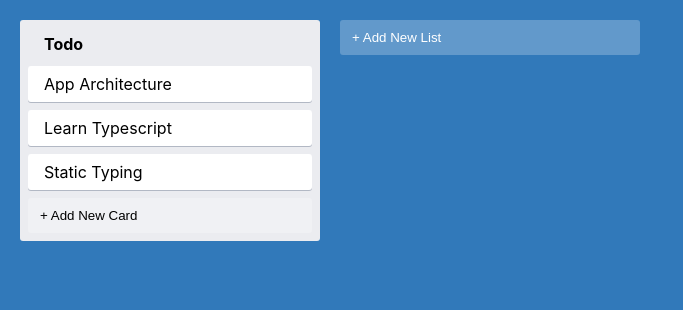
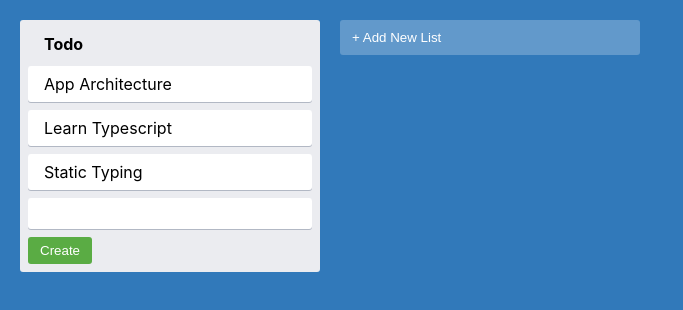
Before and after one commit to ErikOstlund/trello-clone, a React (Create React App) app: page / in a window 1280 px wide. Both pictures are taken after a click on the button "+ Add New Card". Shown: the top 310 px of the page, without its empty margins (0-683 px from the left). Built offline with nearby package versions, Linux system fonts and the light colour scheme.

Commit message:
NewItemForm Component

```diff
--- a/src/components/AddNewItem.tsx
+++ b/src/components/AddNewItem.tsx
@@ -1,5 +1,6 @@
 import { useState } from 'react';
 import { AddItemButton } from '../styles';
+import { NewItemForm } from './NewItemForm';
 
 type AddNewItemProps = {
 	onAdd(text: string): void;
@@ -15,7 +16,14 @@
 	const [showForm, setShowForm] = useState(false);
 
 	if (showForm) {
-		// show item create form here
+		return (
+			<NewItemForm
+				onAdd={(text) => {
+					onAdd(text);
+					setShowForm(false);
+				}}
+			/>
+		);
 	}
 
 	return (
--- /dev/null
+++ b/src/components/NewItemForm.tsx
@@ -0,0 +1,17 @@
+import { useState } from 'react';
+import { NewItemFormContainer, NewItemButton, NewItemInput } from '../styles';
+
+type NewItemFormProps = {
+	onAdd(text: string): void;
+};
+
+export const NewItemForm = ({ onAdd }: NewItemFormProps) => {
+	const [text, setText] = useState('');
+
+	return (
+		<NewItemFormContainer>
+			<NewItemInput value={text} onChange={(e) => setText(e.target.value)} />
+			<NewItemButton onClick={() => onAdd(text)}>Create</NewItemButton>
+		</NewItemFormContainer>
+	);
+};
--- a/src/styles.ts
+++ b/src/styles.ts
@@ -54,3 +54,30 @@
 		background-color: #ffffff52;
 	}
 `;
+
+export const NewItemFormContainer = styled.div`
+	display: flex;
+	flex-direction: column;
+	max-width: 300px;
+	width: 100%;
+	align-items: flex-start;
+`;
+
+export const NewItemButton = styled.button`
+	background-color: #5aac44;
+	border-radius: 3px;
+	border: none;
+	box-shadow: none;
+	color: #fff;
+	padding: 6px 12px;
+	text-align: center;
+`;
+
+export const NewItemInput = styled.input`
+	border-radius: 3px;
+	border: none;
+	box-shadow: #091e4240 0px 1px 0px 0px;
+	margin-bottom: 0.5rem;
+	padding: 0.5rem 1rem;
+	width: 100%;
+`;
```
